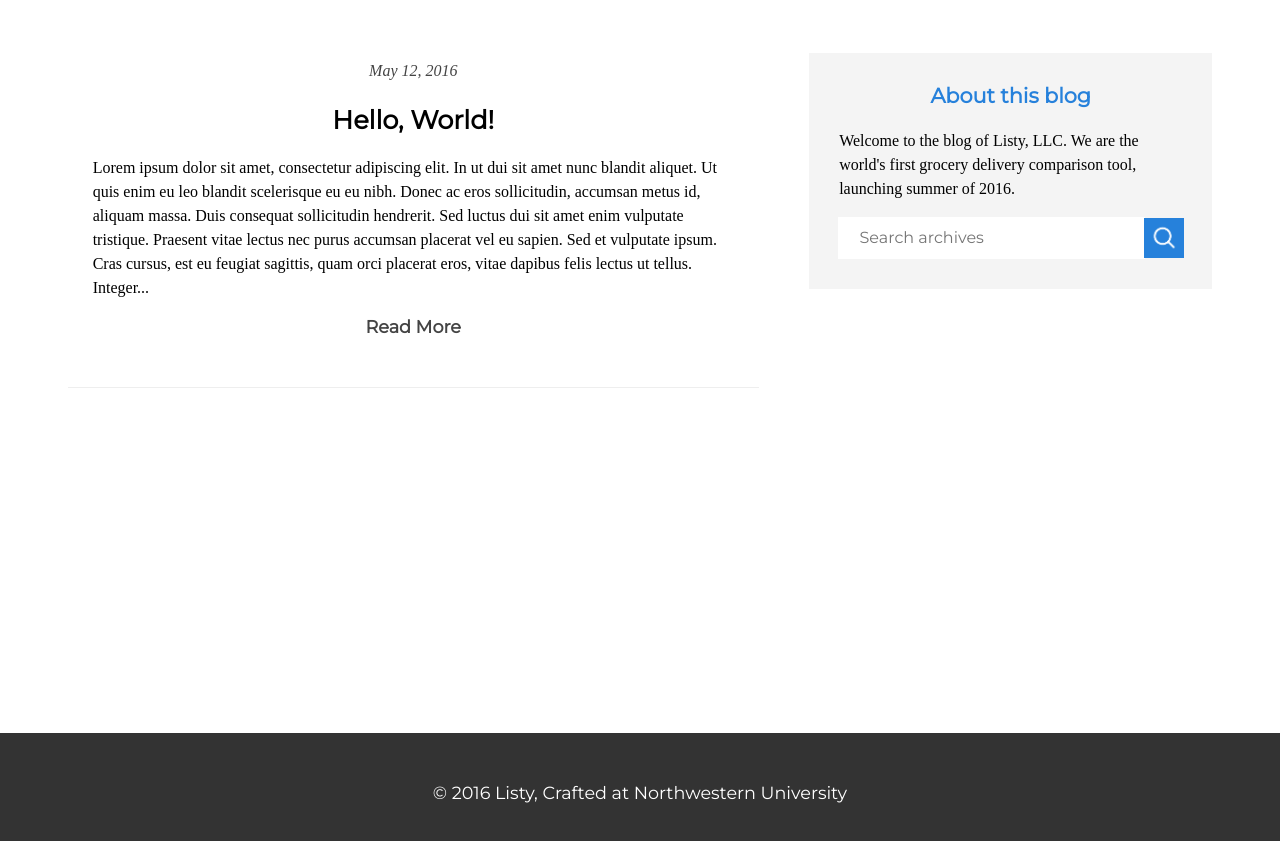
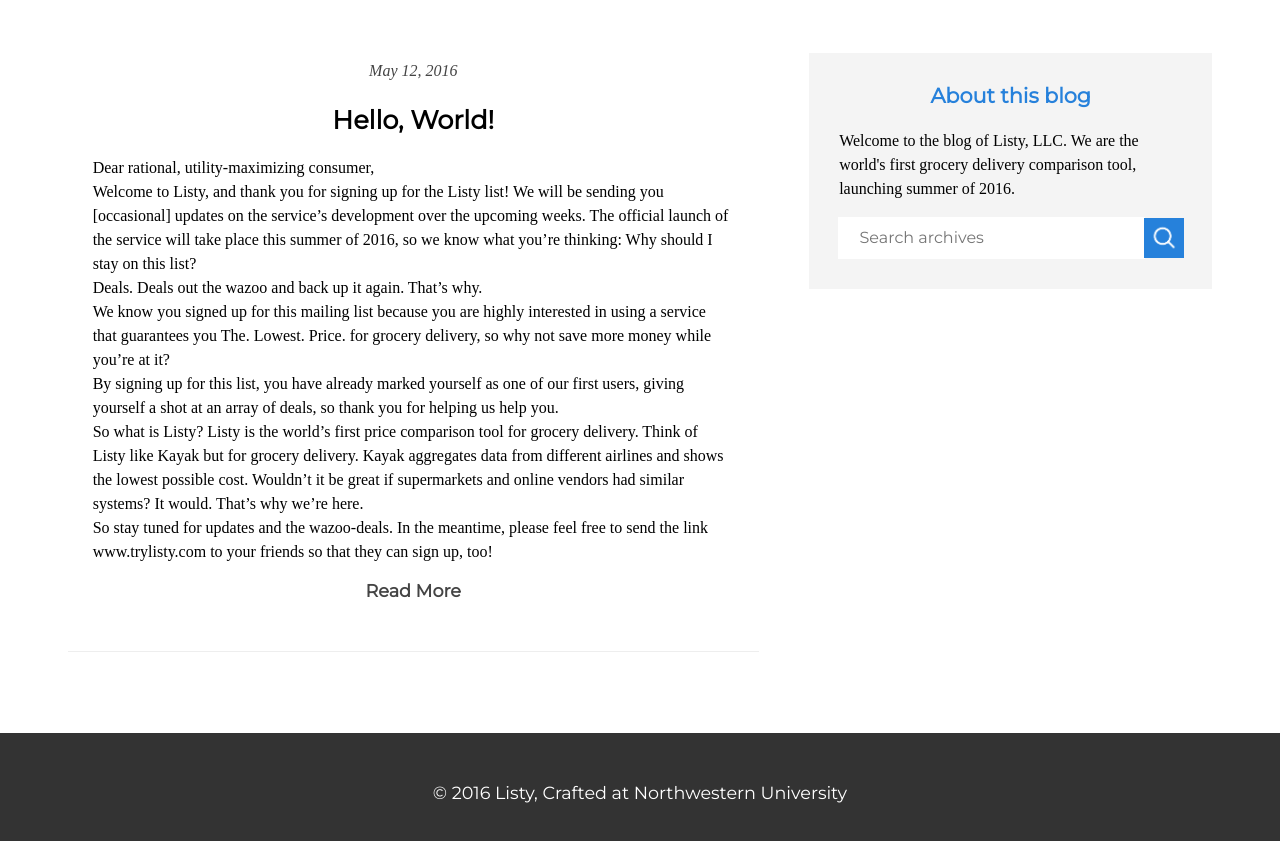
Before and after one commit to nichols227/Listy, a plain HTML site: page blog/index.html in a window 1280 px wide. Shown: the part 67-908 px from the top of the page. Drawn offline with nearby package versions, Linux system fonts and the light colour scheme; files whose address does not match are found by name; a web font is replaced by a local one.

Commit message:
added first blog text

```diff
--- a/blog/index.html
+++ b/blog/index.html
@@ -36,14 +36,34 @@
 				<div class="post">
 					<p class="date">May 12, 2016</p>
 					<h2>Hello, World!</h2>
-					<p>Lorem ipsum dolor sit amet, consectetur adipiscing elit. In ut dui sit
-					amet nunc blandit aliquet. Ut quis enim eu leo blandit scelerisque eu eu nibh.
-					Donec ac eros sollicitudin, accumsan metus id, aliquam massa. Duis consequat
-					sollicitudin hendrerit. Sed luctus dui sit amet enim vulputate tristique.
-					Praesent vitae lectus nec purus accumsan placerat vel eu sapien. Sed et vulputate
-					ipsum. Cras cursus, est eu feugiat sagittis, quam orci placerat eros, vitae
-					dapibus felis lectus ut tellus. Integer...</p>
-					<a href="#">Read More</a>
+					<p>Dear rational, utility-maximizing consumer,
+<br>
+Welcome to Listy, and thank you for signing up for the Listy list! We
+will be sending you [occasional] updates on the service’s development
+over the upcoming weeks. The official launch of the service will take
+place this summer of 2016, so we know what you’re thinking: Why should I
+stay on this list?
+<br>
+Deals. Deals out the wazoo and back up it again. That’s why.
+<br>
+We know you signed up for this mailing list because you are highly
+interested in using a service that guarantees you The. Lowest. Price.
+for grocery delivery, so why not save more money while you’re at it?
+<br>
+By signing up for this list, you have already marked yourself as one of
+our first users, giving yourself a shot at an array of deals, so thank
+you for helping us help you.
+<br>
+So what is Listy? Listy is the world’s first price comparison tool for
+grocery delivery. Think of Listy like Kayak but for grocery delivery.
+Kayak aggregates data from different airlines and shows the lowest
+possible cost. Wouldn’t it be great if supermarkets and online vendors
+had similar systems? It would. That’s why we’re here.
+<br>
+So stay tuned for updates and the wazoo-deals. In the meantime, please
+feel free to send the link www.trylisty.com to your friends so that they
+can sign up, too!</p>
+<a href="#">Read More</a>
 				</div>
 			</div>
 			<div class="blog_side">
```
Also changed, not shown: 1 other file.
